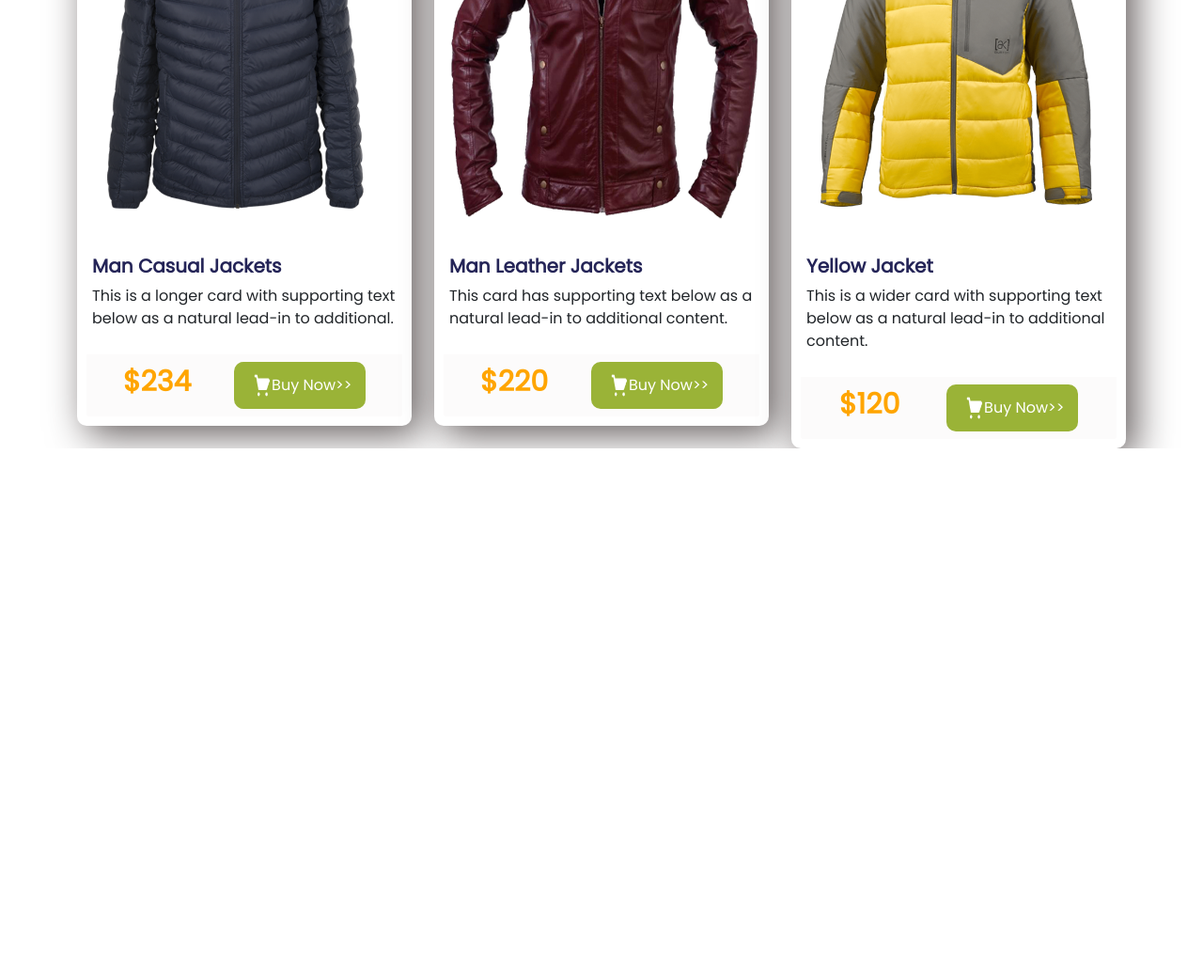
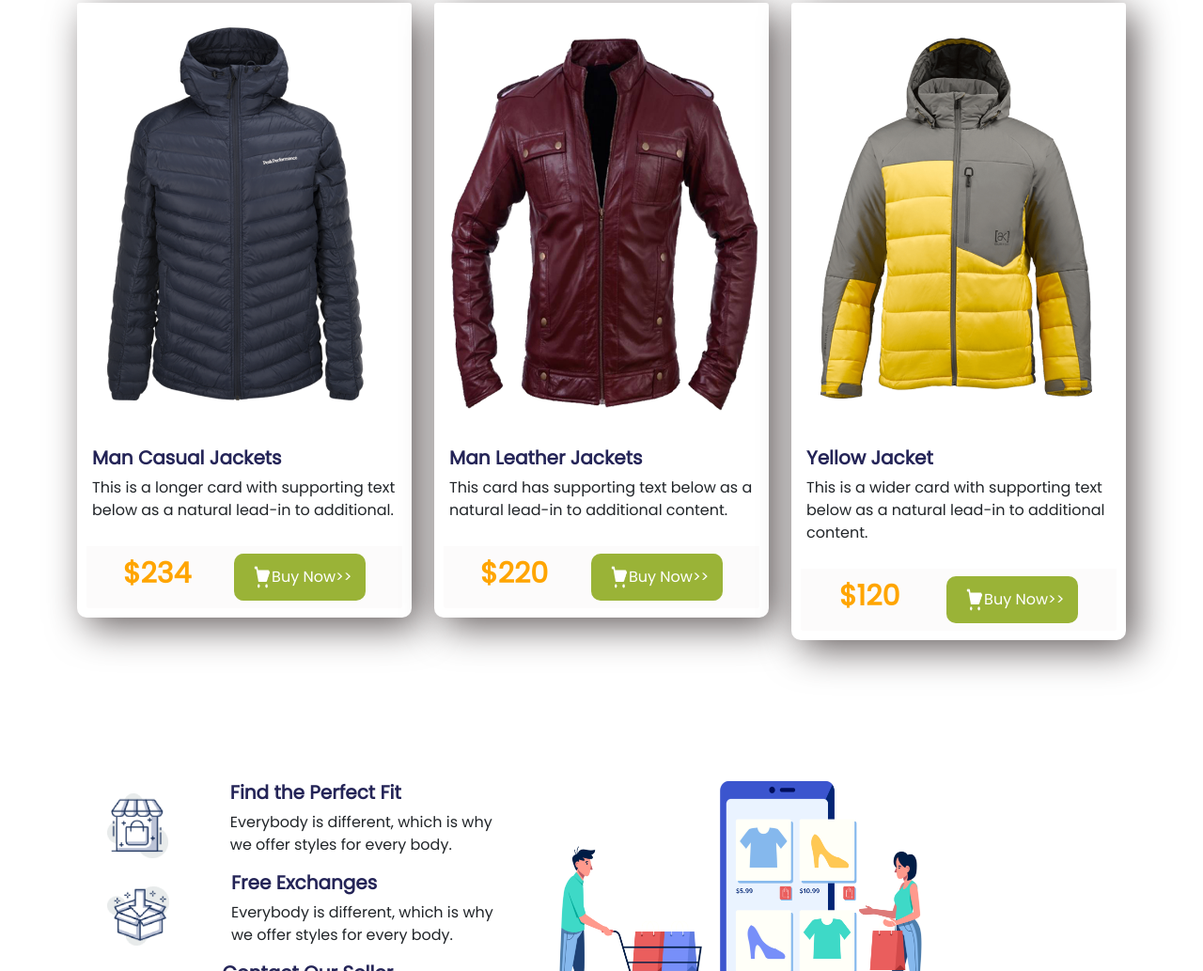
Before and after one commit to arfin-2020/Assignment-2, a plain HTML site: page index.html in a window 1280 px wide. Shown: the part 1767-2800 px from the top of the page at 94% size. Before the commit the page ends 2244 px from the top, so only its background shows below. Drawn offline with Linux system fonts and the light colour scheme.

Commit message:
finished

```diff
--- a/index.html
+++ b/index.html
@@ -141,12 +141,47 @@
                 </div>
             </div>
         </section>
-    </main>
 
 
-
-
-
+        <section>
+            <div class="container">
+                <div class="row">
+                    <div class="col-5">
+                        <div class="article">
+                            <div class="images">
+                                <img src="images/image 12.png" alt="">
+                            </div>
+                            <div class="writing">
+                                <h4>Find the Perfect Fit</h4>
+                                <p>Everybody is different, which is why we offer styles for every body.</p>
+                            </div>
+                        </div>
+                        <div class="article">
+                            <div class="images ">
+                                <img src="images/image 13.png" alt="">
+                            </div>
+                            <div class="writing">
+                                <h4>Free Exchanges</h4>
+                                <p>Everybody is different, which is why we offer styles for every body.</p>
+                            </div>
+                        </div>
+                        <div class="article">
+                            <div class="images">
+                                <img src="images/image 14.png" alt="">
+                            </div>
+                            <div class="writing">
+                                <h4>Contact Our Seller</h4>
+                                <p>Everybody is different, which is why we offer styles for every body.</p>
+                            </div>
+                        </div>
+                    </div>
+                    <div class="col-7">
+                        <img src="images/last.png" alt="">
+                    </div>
+                </div>
+            </div>
+        </section>
+    </main>
 
     <script src="js/bootstrap.min.js"></script>
 
--- a/style.css
+++ b/style.css
@@ -78,6 +78,7 @@ h4 {
 
 section {
     min-height: 600px;
+    margin-bottom: 150px;
 }
 
 .link-button img {
@@ -112,3 +113,14 @@ section {
     border-radius: 10px;
     box-shadow: 10px 10px 40px rgb(102, 95, 95);
 }
+
+.images img {
+    width: 50%;
+    /* margin-left: 50px; */
+}
+
+.article {
+    display: flex;
+    align-items: center;
+    padding-left: 20px;
+}
```
